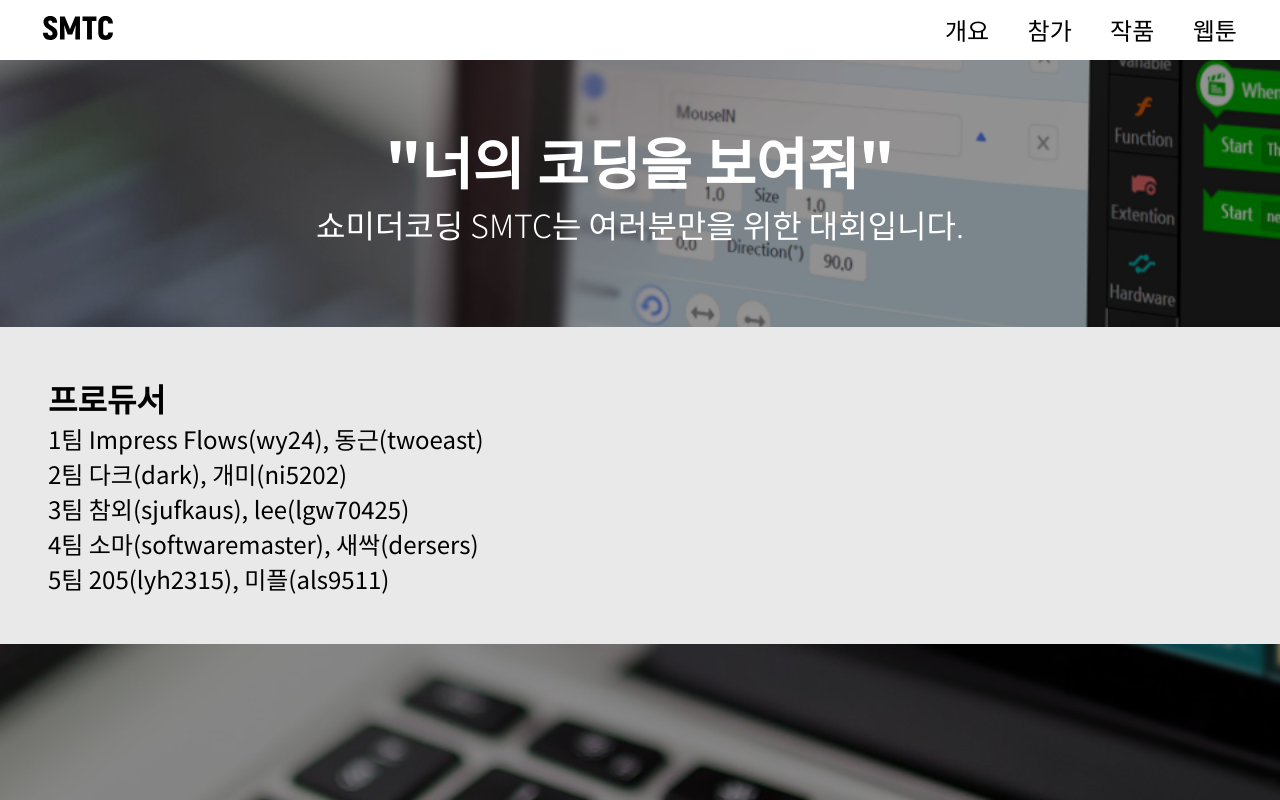
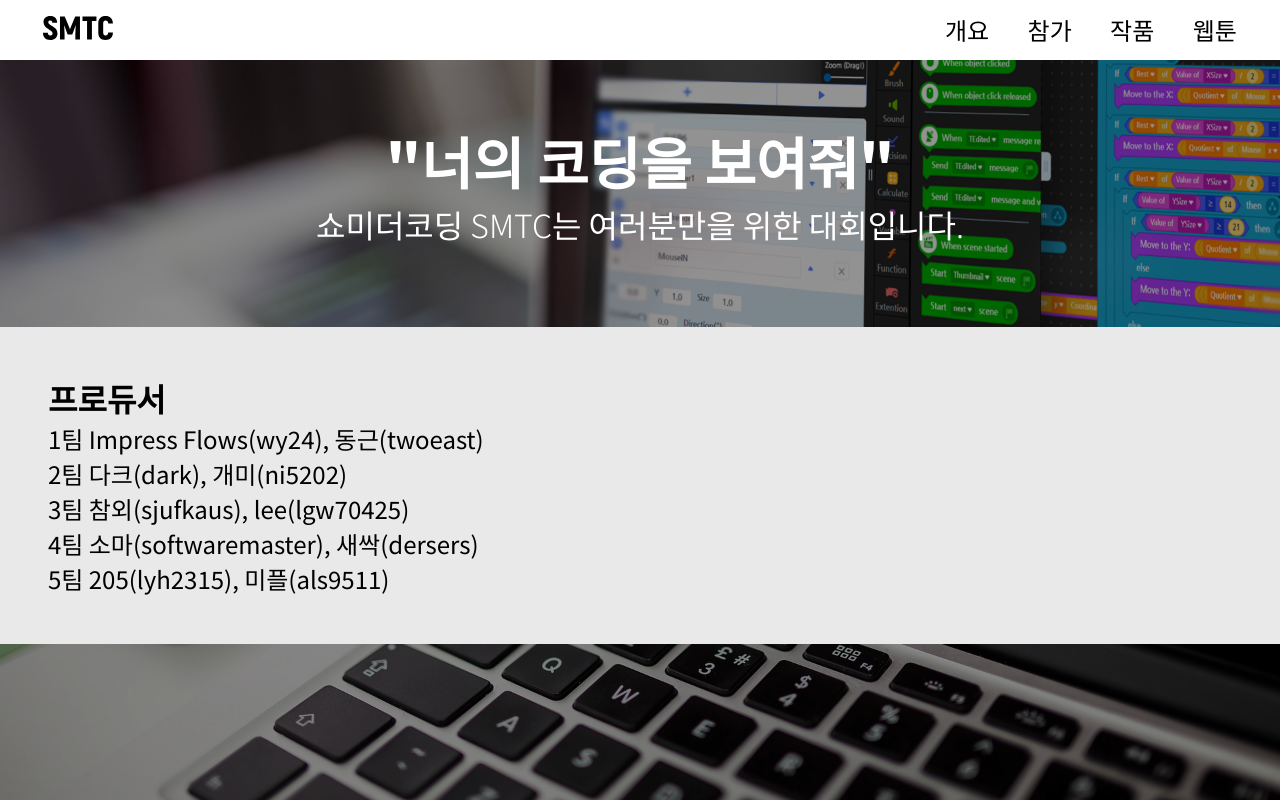
Before and after one commit to gnlow/SMTC, a Vue app: page / in a window 1280 px wide. Built offline with nearby package versions, Linux system fonts and the light colour scheme.

Commit message:
Fix bg image cropped

```diff
--- a/src/App.vue
+++ b/src/App.vue
@@ -52,7 +52,7 @@
 @import url('https://fonts.googleapis.com/css?family=Noto+Sans+KR:300,400,700,900&display=swap');
 body.home {
   background-image: url("./assets/bg_coding.png");
-  background-size: 200%;
+  background-size: cover;
   background-attachment: fixed;
   background-position: center;
 }
```
